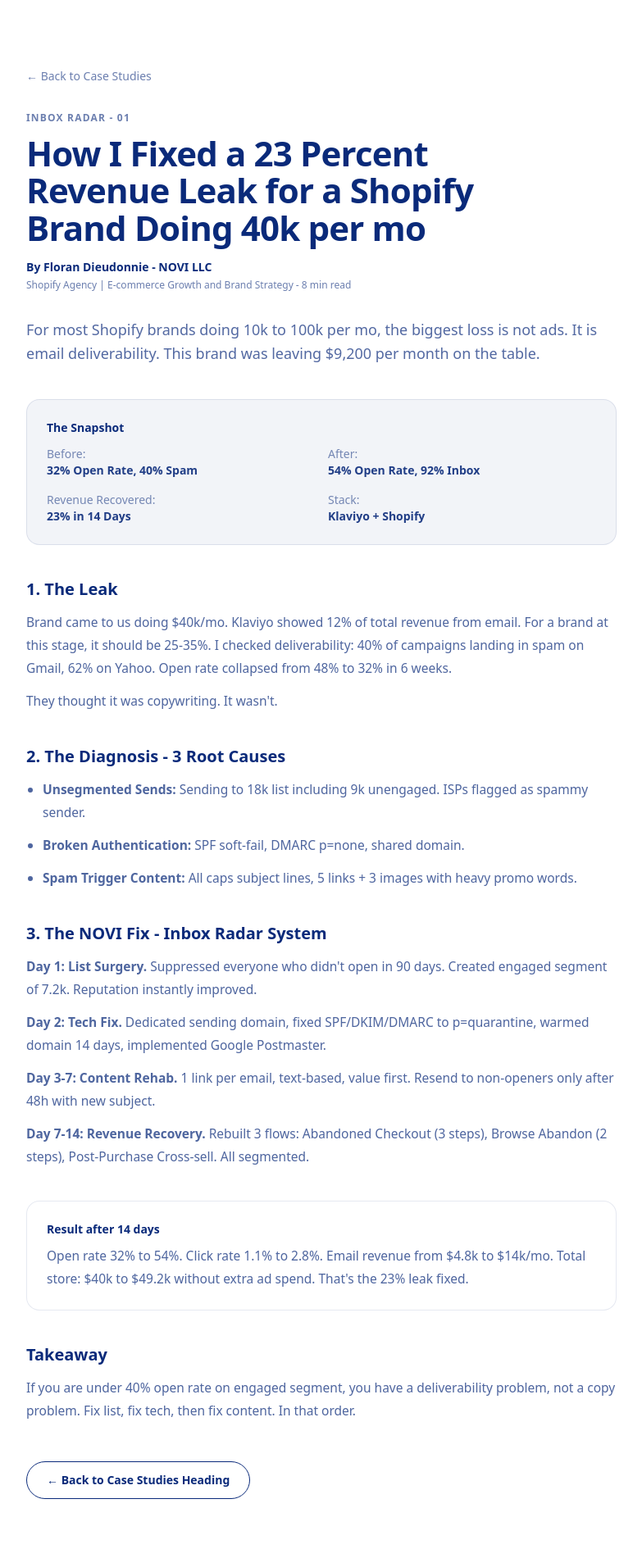
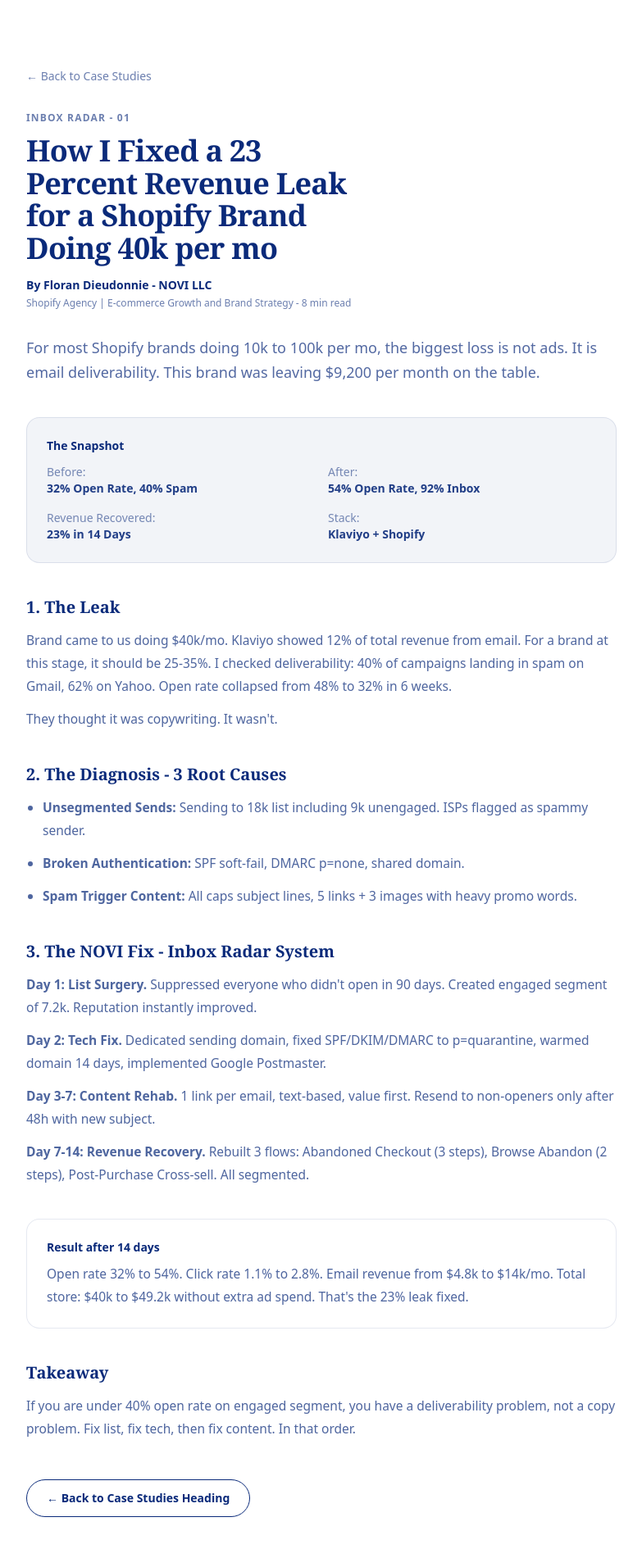
Before and after one commit to NOVI-I6699-cmd/portfolio-starter-kit, a Next.js app: page /insights/how-i-fixed-23-percent-revenue-leak-shopify in a window 1280 px wide. Shown: the top 1890 px of the page at 82% size, without its empty margins (248-1031 px from the left). Built offline with nearby package versions, Linux system fonts and the light colour scheme.

Commit message:
Update page.tsx

```diff
--- a/app/insights/how-i-fixed-23-percent-revenue-leak-shopify/page.tsx
+++ b/app/insights/how-i-fixed-23-percent-revenue-leak-shopify/page.tsx
@@ -5,7 +5,10 @@ export default function Page(){
       <Link href="/#case-studies" className="text-sm text-[#0A2A7A]/60 hover:text-[#0A2A7A] transition-colors">← Back to Case Studies</Link>
 
       <p className="mt-8 text-xs tracking-widest uppercase font-semibold text-[#0A2A7A]/60">INBOX RADAR - 01</p>
-      <h1 className="mt-3 text-[30px] leading-[1.08] tracking-[-0.02em] md:text-[42px] font-bold [text-wrap:balance] text-[#0A2A7A]">How I Fixed a 23 Percent Revenue Leak for a Shopify Brand Doing 40k per mo</h1>
+
+      {/* UNIFIED SERIF H1 - same as Terms, Privacy, SEO, Case 04 */}
+      <h1 className="font-serif mt-3 text-[26px] leading-[1.15] tracking-[-0.02em] md:text-[36px] md:leading-[1.1] font-bold [text-wrap:balance] max-w-[20ch] text-[#0A2A7A]">How I Fixed a 23 Percent Revenue Leak for a Shopify Brand Doing 40k per mo</h1>
+
       <p className="mt-4 text-sm font-bold text-[#0A2A7A]">By Floran Dieudonnie - NOVI LLC</p>
       <p className="mt-1 text-xs text-[#0A2A7A]/60">Shopify Agency | E-commerce Growth and Brand Strategy - 8 min read</p>
 
@@ -23,13 +26,13 @@ export default function Page(){
         </div>
 
         <div>
-          <h2 className="text-xl font-bold text-[#0A2A7A]">1. The Leak</h2>
+          <h2 className="font-serif text-xl font-bold text-[#0A2A7A]">1. The Leak</h2>
           <p className="mt-3 opacity-80">Brand came to us doing $40k/mo. Klaviyo showed 12% of total revenue from email. For a brand at this stage, it should be 25-35%. I checked deliverability: 40% of campaigns landing in spam on Gmail, 62% on Yahoo. Open rate collapsed from 48% to 32% in 6 weeks.</p>
           <p className="mt-3 opacity-80">They thought it was copywriting. It wasn't.</p>
         </div>
 
         <div>
-          <h2 className="text-xl font-bold text-[#0A2A7A]">2. The Diagnosis - 3 Root Causes</h2>
+          <h2 className="font-serif text-xl font-bold text-[#0A2A7A]">2. The Diagnosis - 3 Root Causes</h2>
           <ul className="mt-3 space-y-3 opacity-80 list-disc pl-5">
             <li><strong>Unsegmented Sends:</strong> Sending to 18k list including 9k unengaged. ISPs flagged as spammy sender.</li>
             <li><strong>Broken Authentication:</strong> SPF soft-fail, DMARC p=none, shared domain.</li>
@@ -38,7 +41,7 @@ export default function Page(){
         </div>
 
         <div>
-          <h2 className="text-xl font-bold text-[#0A2A7A]">3. The NOVI Fix - Inbox Radar System</h2>
+          <h2 className="font-serif text-xl font-bold text-[#0A2A7A]">3. The NOVI Fix - Inbox Radar System</h2>
           <div className="mt-3 space-y-3 opacity-80">
             <p><strong>Day 1: List Surgery.</strong> Suppressed everyone who didn't open in 90 days. Created engaged segment of 7.2k. Reputation instantly improved.</p>
             <p><strong>Day 2: Tech Fix.</strong> Dedicated sending domain, fixed SPF/DKIM/DMARC to p=quarantine, warmed domain 14 days, implemented Google Postmaster.</p>
@@ -53,12 +56,12 @@ export default function Page(){
         </div>
 
         <div>
-          <h2 className="text-xl font-bold text-[#0A2A7A]">Takeaway</h2>
+          <h2 className="font-serif text-xl font-bold text-[#0A2A7A]">Takeaway</h2>
           <p className="mt-3 opacity-80">If you are under 40% open rate on engaged segment, you have a deliverability problem, not a copy problem. Fix list, fix tech, then fix content. In that order.</p>
         </div>
       </div>
 
-      {/* SAME AS YOUR CIRCLED CASE 04 */}
+      {/* $0 FIX - keeps readers on page, same as your circled Case 04 */}
       <Link href="/#case-studies" className="mt-12 inline-flex border px-6 py-3 rounded-full text-sm font-semibold hover:bg-black hover:text-white transition" style={{borderColor: '#0A2A7A', color: '#0A2A7A'}}>
         ← Back to Case Studies Heading
       </Link>
```
